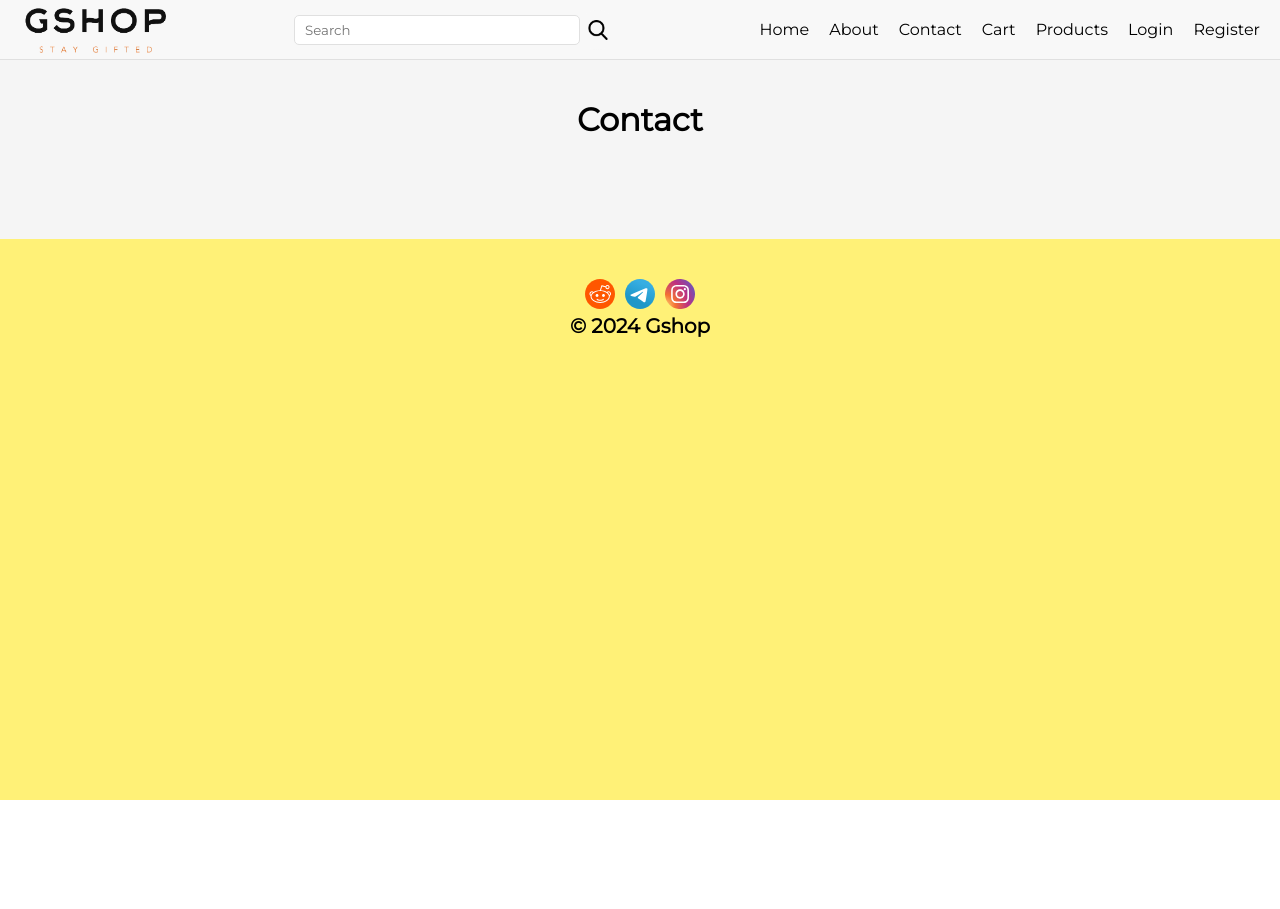
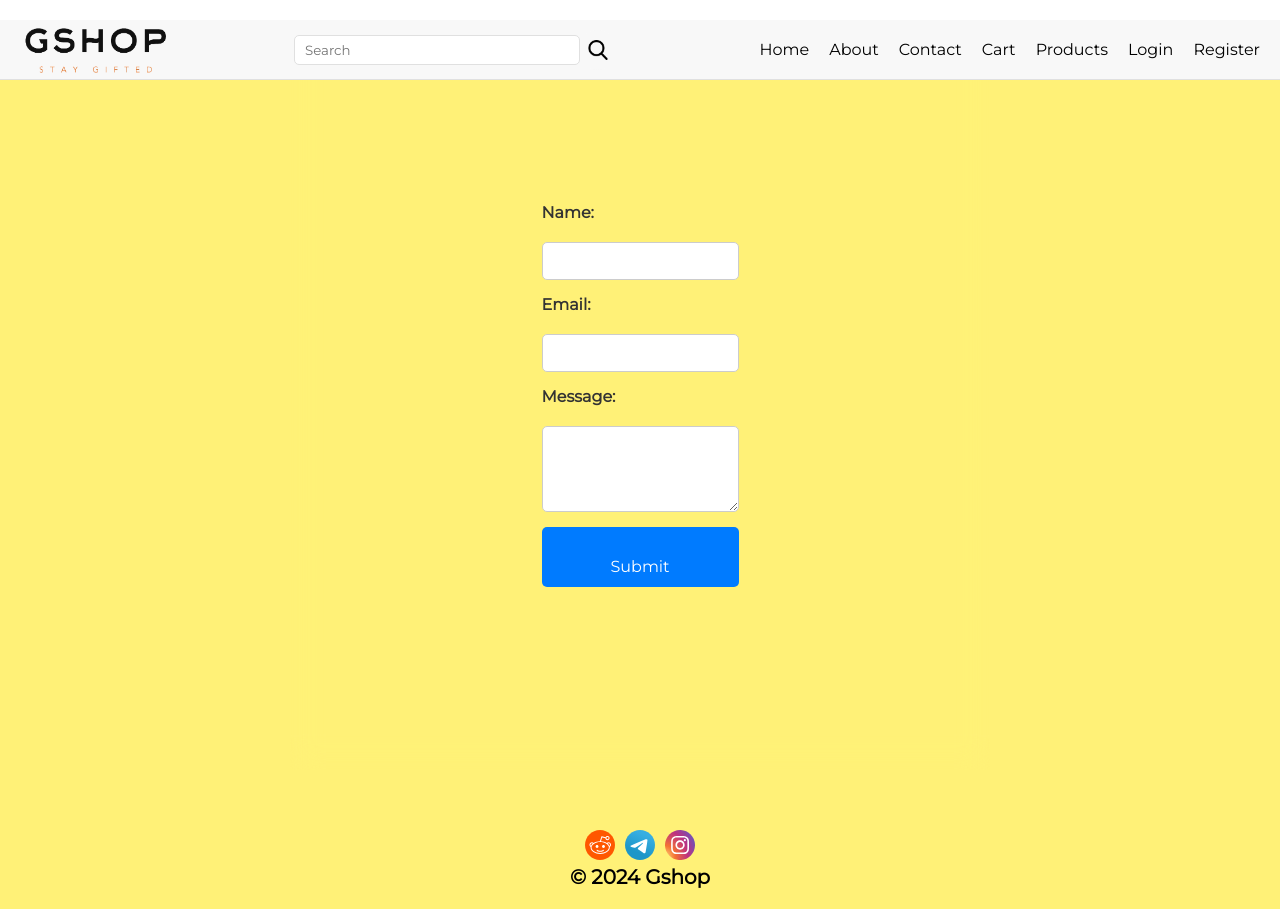
Before and after one commit to mahnooshr/Web-Team, a React (Create React App) app in the folder project/frontend/: page /contact in a window 1280 px wide. Before the commit the page ends 800 px from the top, so only its background shows below. Built offline with nearby package versions, Linux system fonts and the light colour scheme.

Commit message:
adding contact

```diff
--- a/project/frontend/src/pages/contact.js
+++ b/project/frontend/src/pages/contact.js
@@ -1,11 +1,55 @@
-import React from "react";
-import '../styles/pages_general.css';
 
-export default function Contact(){
-    return (
-        <div className="container">
-            <h1>Contact</h1>
-        </div>
-    );
+import React, { useState } from 'react';
+import '../styles/contact.css';
 
-}
+const ContactForm = () => {
+  const [formData, setFormData] = useState({
+    name: '',
+    email: '',
+    message: '',
+  });
+
+  const [successMessage, setSuccessMessage] = useState(false);
+  const [errorMessage, setErrorMessage] = useState(false);
+
+  const handleChange = (e) => {
+    setFormData({ ...formData, [e.target.name]: e.target.value });
+  };
+
+  const handleSubmit = (e) => {
+    e.preventDefault();
+
+    // Here, you can add code to send the form data to your server using fetch API or other methods.
+
+    // For the example, we'll simply show a success message.
+    setSuccessMessage(true);
+    setErrorMessage(false);
+
+    // You can reset the form after successful submission if needed.
+    setFormData({ name: '', email: '', message: '' });
+  };
+
+  return (
+    <div className="containerf">
+      <form onSubmit={handleSubmit}>
+
+
+        <label htmlFor="name">Name:</label>
+        <input type="text" id="name" name="name" value={formData.name} onChange={handleChange} required />
+
+        <label htmlFor="email">Email:</label>
+        <input type="email" id="email" name="email" value={formData.email} onChange={handleChange} required />
+
+        <label htmlFor="message">Message:</label>
+        <textarea id="message" name="message" rows="4" value={formData.message} onChange={handleChange} required></textarea>
+
+        <button type="submit">Submit</button>
+      </form>
+
+      {successMessage && <div className="successMessage">Message sent successfully!</div>}
+      {errorMessage && <div className="errorMessage">Error sending message. Please try again later.</div>}
+    </div>
+  );
+};
+
+export default ContactForm;
--- a/project/frontend/src/pages/login.js
+++ b/project/frontend/src/pages/login.js
@@ -26,21 +26,24 @@ function Login(){
               <label>Password</label>
             </div>
 
-            <div className="remember-forgot">
+            <div className="remember">
+
               <label><input type="checkbox" /> Remember me</label>
+             </div>
+              <div className="forgot">
               <button>Forgot Password?</button>
             </div>
 
             <button type="submit">Login</button>
 
-
-          </form>
-          <div className="register-link">
+            <div className="register-link">
               <p>Don't have an account? </p>
               <a href="/register">
                 <button>Register</button>
               </a>
             </div>
+          </form>
+
         </div>
 
       </div>
--- a/project/frontend/src/pages/register.js
+++ b/project/frontend/src/pages/register.js
@@ -31,14 +31,14 @@ function Register() {
           </div>
 
           <button type="submit">Register</button>
-
-        </form>
-        <div className="login-link">
+          <div className="login-link">
             <p>Already have an account? </p>
             <a href="/login">
               <button>Login</button>
             </a>
           </div>
+        </form>
+
       </div>
 
     </div>
--- /dev/null
+++ b/project/frontend/src/styles/contact.css
@@ -0,0 +1,65 @@
+.containerf {
+    position: relative;
+    padding: 30px;
+    width: 700px;
+    height: 750px;
+    background: transparent;
+    display: flex;
+    justify-content: center;
+    align-items: center;
+    margin: 20px auto; /* Add margin to the top */
+    backdrop-filter: blur(15px);
+}
+
+form {
+    display: grid;
+    gap: 15px;
+}
+
+  label {
+    font-weight: bold;
+    color: #333;
+    display: block;
+    margin-bottom: 5px;
+  }
+
+  input,
+  textarea {
+    width: 100%;
+    padding: 10px;
+    border: 1px solid #ccc;
+    border-radius: 5px;
+    box-sizing: border-box;
+  }
+
+  button {
+    padding: 30px;
+    background-color: #007bff;
+    color: #fff;
+    border: none;
+    border-radius: 5px;
+    cursor: pointer;
+    transition: background-color 0.3s ease;
+  }
+
+  button:hover {
+    background-color: #0056b3;
+  }
+
+  .successMessage,
+  .errorMessage {
+    margin-top: 15px;
+    padding: 10px;
+    border-radius: 5px;
+    font-weight: bold;
+  }
+
+  .successMessage {
+    color: #28a745;
+    background-color: #d4edda;
+  }
+
+  .errorMessage {
+    color: #dc3545;
+    background-color: #f8d7da;
+  }
--- a/project/frontend/src/styles/login.css
+++ b/project/frontend/src/styles/login.css
@@ -65,10 +65,22 @@ h2 {
   color: #fff;
   transform: translateY(-50%);
 }
-.remember-forgot {
+.remember{
   margin:-15px 0 15px;
   font-size:.9em;
-  color:#fff;
+  color:rgb(240, 231, 231);
+  display:flex;
+  justify-content:left;
+}
+.remember input[type="checkbox"] {
+
+  justify-content:left;
+}
+.forgot {
+  margin:-15px 0 15px;
+  font-size:.9em;
+
+  color:rgb(240, 231, 231);
   display:flex;
   justify-content:space-between;
 }
@@ -76,7 +88,7 @@ h2 {
   margin-right:3px;
 }
 .remember-forgot a {
-  color:#fff;
+  color:rgb(244, 237, 237)707;
   text-decoration:none;
 }
 .remember-forgot a:hover {
@@ -93,6 +105,19 @@ button {
   color:#000;
   font-weight:500;
 }
+.login-box {
+  position: relative;
+  width: 500px;
+  height: 700px;
+  background: transparent;
+  border-radius: 15px;
+  border: 10px solid rgba(255,255,255,.5);
+  display: flex;
+  justify-content: center;
+  align-items: center;
+  backdrop-filter: blur(15px);
+}
+
 .register-link {
   font-size:.9em;
   color:#fff;
--- a/project/frontend/src/styles/register.css
+++ b/project/frontend/src/styles/register.css
@@ -3,6 +3,19 @@
     align-items: center;
     font-size: 0.7em;
   }
+
+.register-box {
+  position: relative;
+  width: 600px;
+  height: 800px;
+  background: transparent;
+  border-radius: 15px;
+  border: 10px solid rgba(255,255,255,.5);
+  display: flex;
+  justify-content: center;
+  align-items: center;
+  backdrop-filter: blur(15px);
+}
 
   .login-link {
     font-size:.9em;
```
Also changed, not shown: 1 other file (tests, documents, lock files or other folders).
